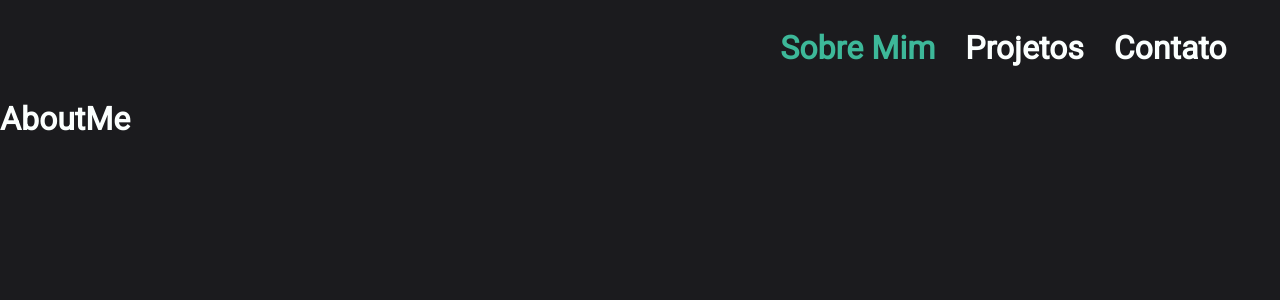
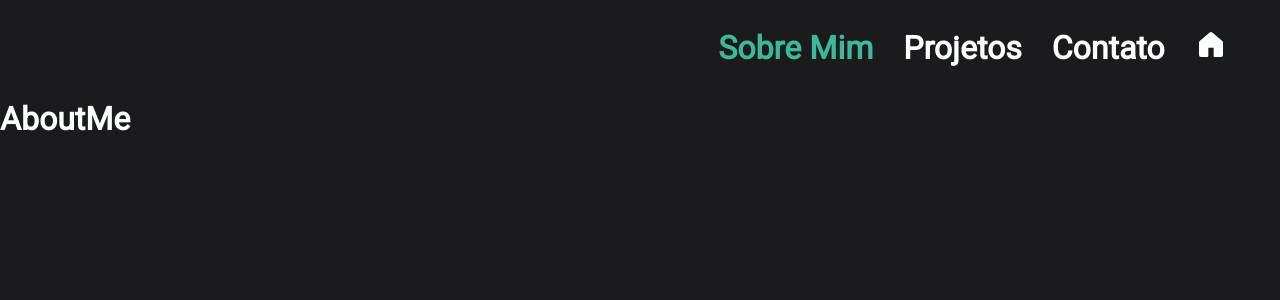
Before and after one commit to joao-erik2077/joao-erik2077.github.io, a React (Create React App) app: page /aboutme in a window 1280 px wide. Shown: the top 300 px of the page. Built offline with nearby package versions, Linux system fonts and the light colour scheme.

Commit message:
Added home icon to navbar

```diff
--- a/package.json
+++ b/package.json
@@ -12,6 +12,7 @@
     "@types/react-dom": "^18.2.7",
     "react": "^18.2.0",
     "react-dom": "^18.2.0",
+    "react-icons": "^4.10.1",
     "react-router-dom": "^6.15.0",
     "react-scripts": "5.0.1",
     "typescript": "^4.9.5",
--- a/src/components/Navbar/Navbar.tsx
+++ b/src/components/Navbar/Navbar.tsx
@@ -1,5 +1,6 @@
 import styles from './Navbar.module.scss';
 import { Link, useLocation } from 'react-router-dom';
+import { GoHomeFill } from 'react-icons/go';
 
 export default function Navbar() {
     const location = useLocation();
@@ -9,6 +10,9 @@ export default function Navbar() {
                 <Link to='/aboutme' className={`${styles.link} ${location.pathname === '/aboutme' ? styles.highlight : ''}`}>Sobre Mim</Link>
                 <Link to='/projects' className={`${styles.link} ${location.pathname === '/projects' ? styles.highlight : ''}`}>Projetos</Link>
                 <Link to='/contact' className={`${styles.link} ${location.pathname === '/contact' ? styles.highlight : ''}`}>Contato</Link>
+                <Link to='/' >
+                    <GoHomeFill className={`${styles.link} ${location.pathname === '/' ? styles.highlight : ''}`}/>
+                </Link>
             </div>
         </nav>
     </>;
--- a/src/index.scss
+++ b/src/index.scss
@@ -7,6 +7,10 @@
   color: #FBFFFE;
 }
 
+path {
+  color: inherit;
+}
+
 #root {
   background-color: #1B1B1E;
   display: flex;
```
Also changed, not shown: 1 other file (tests, documents, lock files or other folders).
